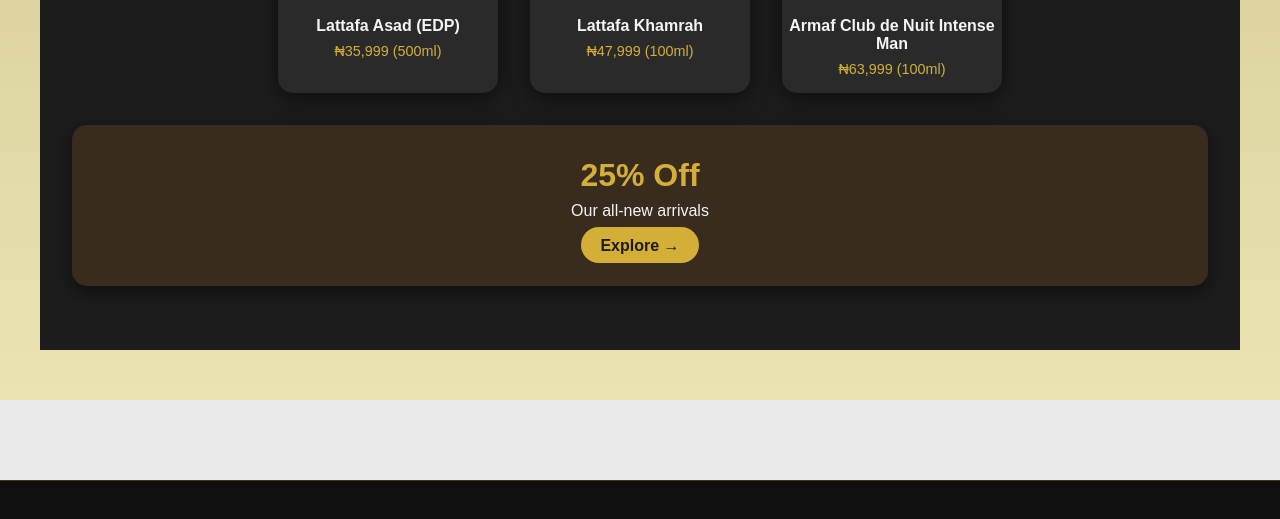
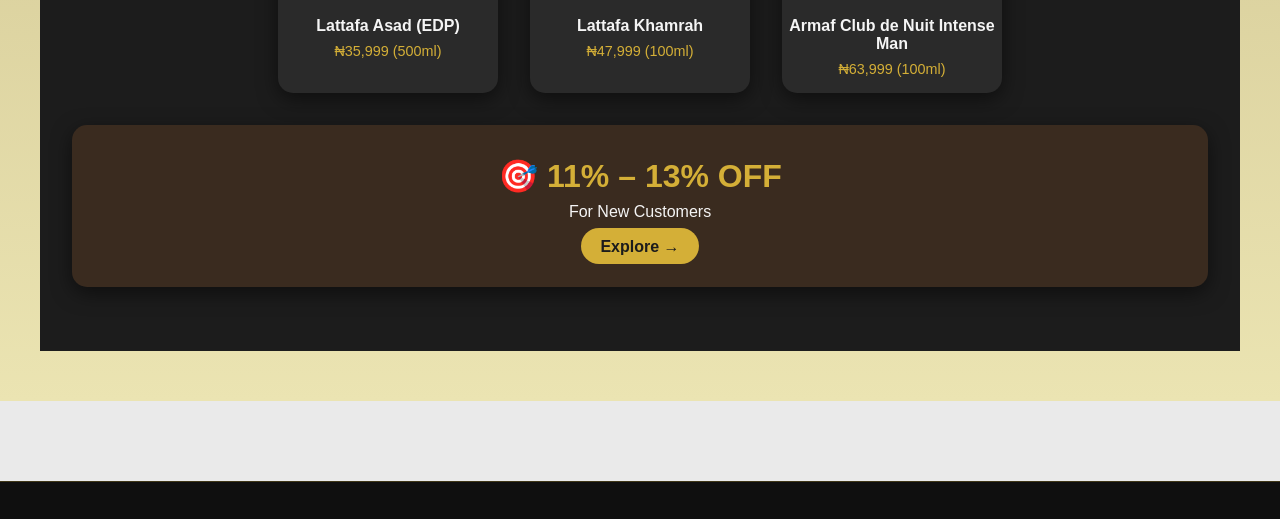
Before and after one commit to CodeJay4686/Royal-essence, a website: page index.html in a window 1280 px wide. Shown: the part 1058-1577 px from the top of the page. Drawn offline with nearby package versions, Linux system fonts and the light colour scheme.

Commit message:
Update index.html

```diff
--- a/index.html
+++ b/index.html
@@ -101,9 +101,9 @@
       </div>
 
       <div class="promo">
-        <h2>25% Off</h2>
-        <p>Our all-new arrivals</p>
-        <a href="#">Explore  →</a>
+        <h2>🎯 11% – 13% OFF</h2>
+        <p>For New Customers</p>
+        <a href="promo.html">Explore  →</a>
       </div>
 
     </section>
```
